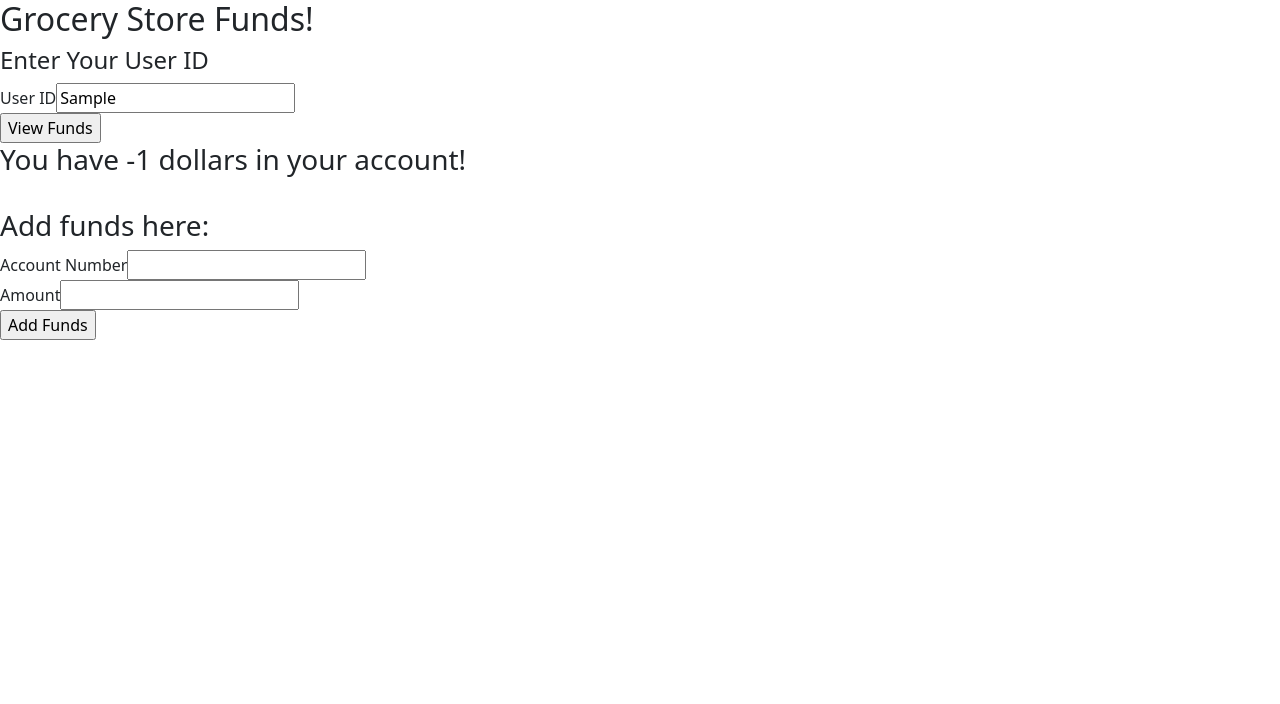
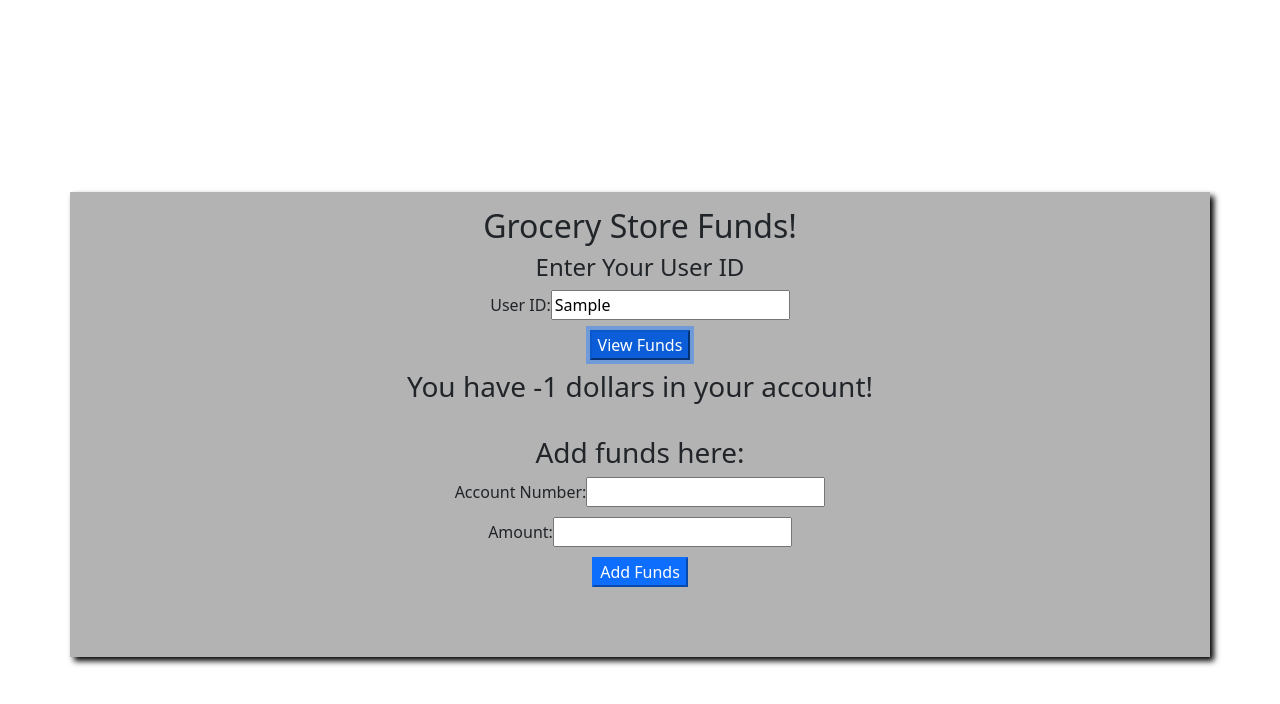
Before and after one commit to TCS-19-7-21-CapstoneGroup17/capstone, an Angular app in the folder Frontend/GroceryStore/: page /addFunds in a window 1280 px wide. Both pictures are taken after typing "Sample" into the empty fields and a click on the input "View Funds". Shown: the top 704 px of the page. Built offline with nearby package versions, Linux system fonts and the light colour scheme; no server answers.

Commit message:
working frontend for user funds

```diff
--- a/Frontend/GroceryStore/src/app/user/funds/funds.component.html
+++ b/Frontend/GroceryStore/src/app/user/funds/funds.component.html
@@ -1,21 +1,30 @@
 <div>
-    <h2>Grocery Store Funds!</h2>
+    <div class="container" style="background-color: rgb(179, 179, 179); box-shadow: 4px 4px 6px black; margin-top: 15%;">
+        <div class="row">
+            <h2 style="text-align: center; margin-top: 15px;">Grocery Store Funds!</h2>
+        </div>
+        <div class="row" style="text-align: center;">
             <h4>Enter Your User ID</h4>
             <form [formGroup]="userIDref" (ngSubmit)="submitUserId()">
-        <label>User ID</label>
-        <input type="text" formControlName="userId"/><br/>
-        <input type="submit" value="View Funds"/>
+                <label>User ID: </label>
+                <input type="text" formControlName="userId" style="margin-bottom: 10px;"/><br/>
+                <input type="submit" value="View Funds" class="btn-primary" style="margin-bottom: 10px;"/>
             </form>
             <div *ngIf="showFundsPageFlag">
                 <h3>You have {{amt}} dollars in your account!</h3>
                 <br/>
-        <form [formGroup]="userFundsAcct">
+                <form [formGroup]="userFundsAcct" (ngSubmit)="fundsTransaction()">
                     <h3>Add funds here:</h3>
-            <label>Account Number </label>
-            <input type="text" name="accountNum"/><br/>
-            <label>Amount </label>
-            <input type="text" name="amount"/><br/>
-            <input type="submit" value="Add Funds"/>
+                    <label>Account Number:  </label>
+                    <input type="text" formControlName="bankAccountref" style="margin-bottom: 10px;"/><br/>
+                    <label>Amount: </label>
+                    <input type="text" formControlName="fundsAmtRef" style="margin-bottom: 10px;"/><br/>
+                    <input type="submit" value="Add Funds" class="btn-primary" style="margin-bottom: 20px;"/>
                 </form>
             </div>
         </div>
+        <div class="row">
+            <span class="alert" role="alert" style="text-align: center;">{{msg}}</span>
+        </div>
+    </div>
+</div>
--- a/Frontend/GroceryStore/src/app/user/funds/funds.component.ts
+++ b/Frontend/GroceryStore/src/app/user/funds/funds.component.ts
@@ -23,6 +23,7 @@ export class FundsComponent implements OnInit {
 
   showFundsPageFlag:boolean = false;
   amt:Number = -1;
+  msg?:string
 
   ngOnInit(): void {
   }
@@ -43,7 +44,11 @@ export class FundsComponent implements OnInit {
     let userId = this.userIDref.value;
     let bankInfo = this.userFundsAcct.value;
     let bankInfoWithId = {...userId , ...bankInfo};
-
+    this.user_service.updateFundsInfo(bankInfoWithId).
+    subscribe(result=> {
+      this.msg = result;
+    },
+    error=>console.log(error));
   }
 
 }
```
Also changed, not shown: 1 other file (tests, documents, lock files or other folders). Lines whose indentation alone changed are shown as unchanged.
